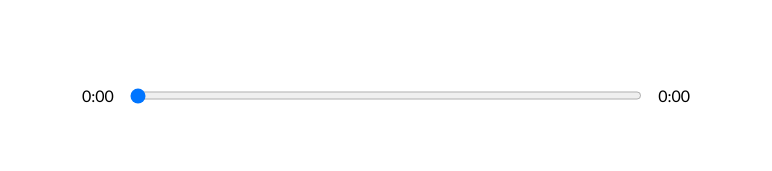
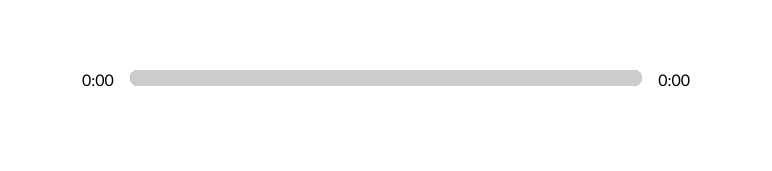
Before and after one commit to pedro-git-projects/WebMusicPlayer, a React (Create React App) app: page / in a window 1280 px wide. Shown: the part 490-661 px from the top of the page, without its empty margins (254-1026 px from the left). Built offline with nearby package versions, Linux system fonts and the light colour scheme.

Commit message:
custom scroll bar (gradient not working)

```diff
--- a/src/App.js
+++ b/src/App.js
@@ -16,12 +16,17 @@
   const [songInfo, setSongInfo] = useState({
     currentTime: 0,
     duration: 0,
+    animationPercentage: 0,
   });
   const [libraryStatus, setLibraryStatus] = useState(false);
   const timeUpdateHandler = (e) => {
     const current = e.target.currentTime;
     const duration = e.target.duration;
-    setSongInfo({ ...songInfo, currentTime: current, duration: duration });
+    //Calculate animation percentage
+    const roundedCurrent = Math.round(current);
+    const roundedDuration = Math.round(duration);
+    const animation = Math.round((roundedCurrent / roundedDuration)*100)
+    setSongInfo({ ...songInfo, currentTime: current, duration: duration, animationPercentage: animation, });
   };
   return (
     <div className="App">
--- a/src/Components/Player.js
+++ b/src/Components/Player.js
@@ -64,7 +64,10 @@
     }
     playAudio(isPlaying,audioRef);
   };
-
+//Add Styles
+const trackAnim = {
+  transform: `translateX(${songInfo.animationPercentage}%)`
+}
   const getTime = (time) => {
     return (
       Math.floor(time / 60) + ":" + ("0" + Math.floor(time % 60)).slice(-2)
@@ -80,6 +83,7 @@
     <div className="player">
       <div className="time-control">
         <p>{getTime(songInfo.currentTime)}</p>
+        <div style={{background: `linear-gradient(to right, ${currentSong.color[0]}, ${currentSong.color[1]})`,}} className="track">
           <input
             min={0}
             max={songInfo.duration}
@@ -87,6 +91,8 @@
             onChange={dragHandler}
             type="range"
           />
+          <div style={trackAnim} className="animate-track"></div>
+        </div>
         <p>{getTime(songInfo.duration || 0)}</p>
       </div>
       <div className="play-control">
--- a/src/Styles/_player.scss
+++ b/src/Styles/_player.scss
@@ -11,11 +11,45 @@
     display: flex;
         input{
             width: 100%;
-            padding: 1rem 0rem;
+            -webkit-appearance: none;
+            background: transparent;
+            cursor: pointer;
         }
         p{
-            padding: 1rem;
+            padding-left: 1rem;
+            padding-right: 1rem;
         }
+}
+
+input[type="range"]:focus{
+    outline: none;
+}
+
+input[type="range"]::-webkit-slider-thumb{
+    -webkit-appearance: none;
+    height: 16px;
+    width: 16px;
+
+}
+
+.track{
+    background: linear-gradient(to right, #4479BB, #C571BC);
+    width: 100%;
+    height: 1rem;
+    position: relative;
+    border-radius: 1rem;
+    overflow: hidden;
+}
+
+.animate-track{
+    background: rgb(204, 204, 204) ;
+    width: 100%;
+    height: 100%;
+    position: absolute;
+    top: 0;
+    left: 0;
+    transform: translateX(0%);
+    pointer-events: none;
 }
 
 .play-control{
```
Lines whose indentation alone changed are shown as unchanged.
